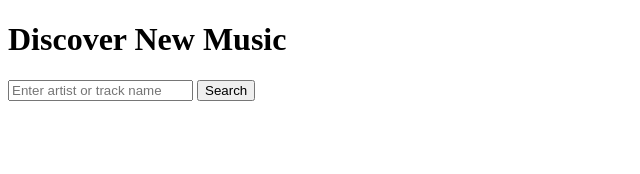
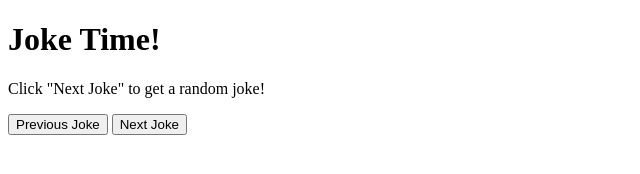
Before and after one commit to derekdacocos/api-call, a plain HTML site: page index.html in a window 1280 px wide. Shown: the whole page, without its empty margins (0-640 px from the left). Drawn offline with Linux system fonts and the light colour scheme.

Commit message:
changed to the theme to joke app

```diff
--- a/index.html
+++ b/index.html
@@ -1,24 +1,23 @@
 <!DOCTYPE html>
 <html lang="en">
 <head>
-  <meta charset="UTF-8">
-  <meta name="viewport" content="width=device-width, initial-scale=1.0">
-  <title>Music Discovery App</title>
-  <link rel="stylesheet" href="style.css">
+    <meta charset="UTF-8">
+    <meta name="viewport" content="width=device-width, initial-scale=1.0">
+    <title>Joke App</title>
+    <link href="https://fonts.googleapis.com/css2?family=Press+Start+2P&display=swap" rel="stylesheet">
+    <link rel="stylesheet" href="style.css">
 </head>
 <body>
-  <header>
-    <h1>Discover New Music</h1>
-  </header>
-
-  <main>
-    <div class="search-container">
-      <input type="text" id="artist-input" placeholder="Enter artist or track name" />
-      <button onclick="getMusicRecommendations()">Search</button>
+    <div id="app-container">
+        <h1>Joke Time!</h1>
+        <div id="joke-container">
+            <p id="joke-text">Click "Next Joke" to get a random joke!</p>
+        </div>
+        <div id="buttons">
+            <button onclick="previousJoke()">Previous Joke</button>
+            <button onclick="getJoke()">Next Joke</button>
+        </div>
     </div>
-
-    <div id="results" class="results-container"></div>
-  </main>
-
+    <script src="script.js"></script>
 </body>
 </html>
```
